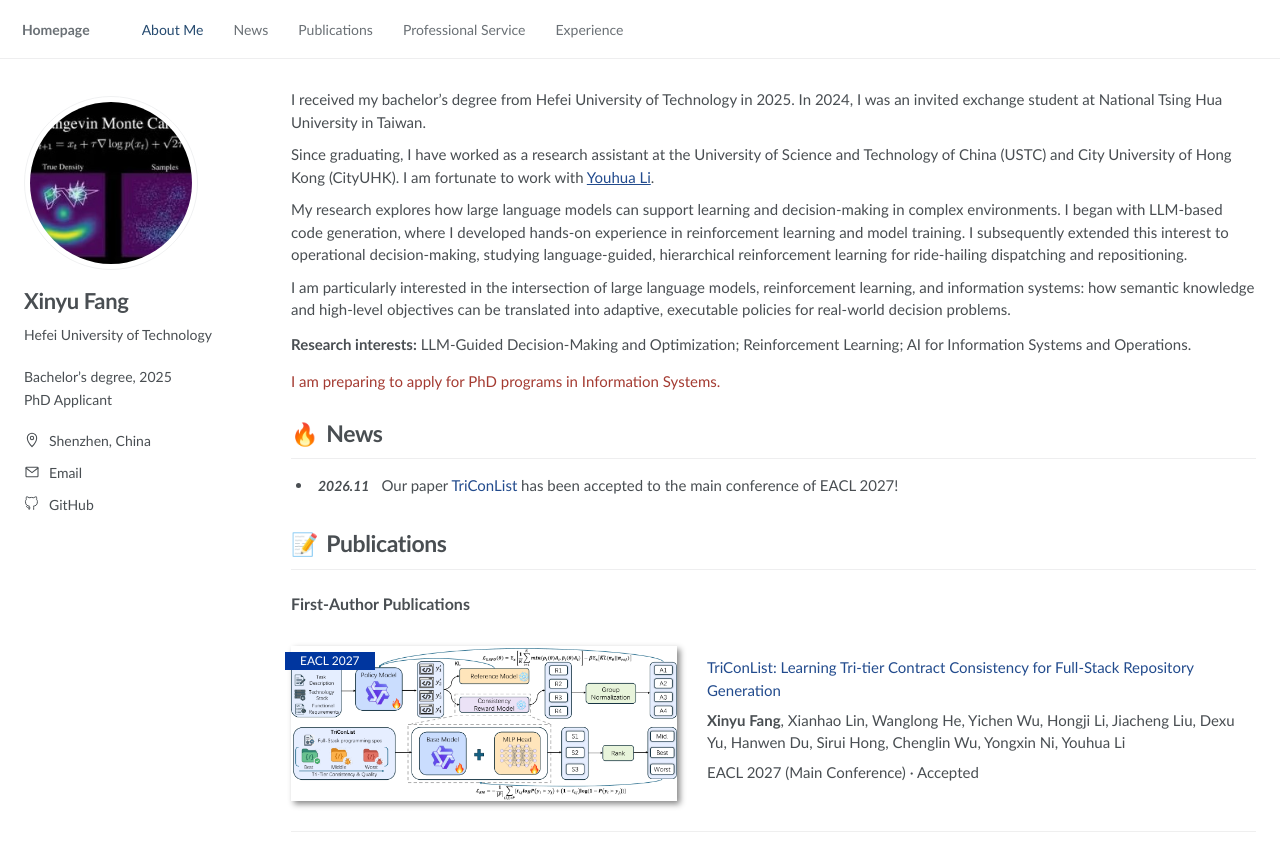
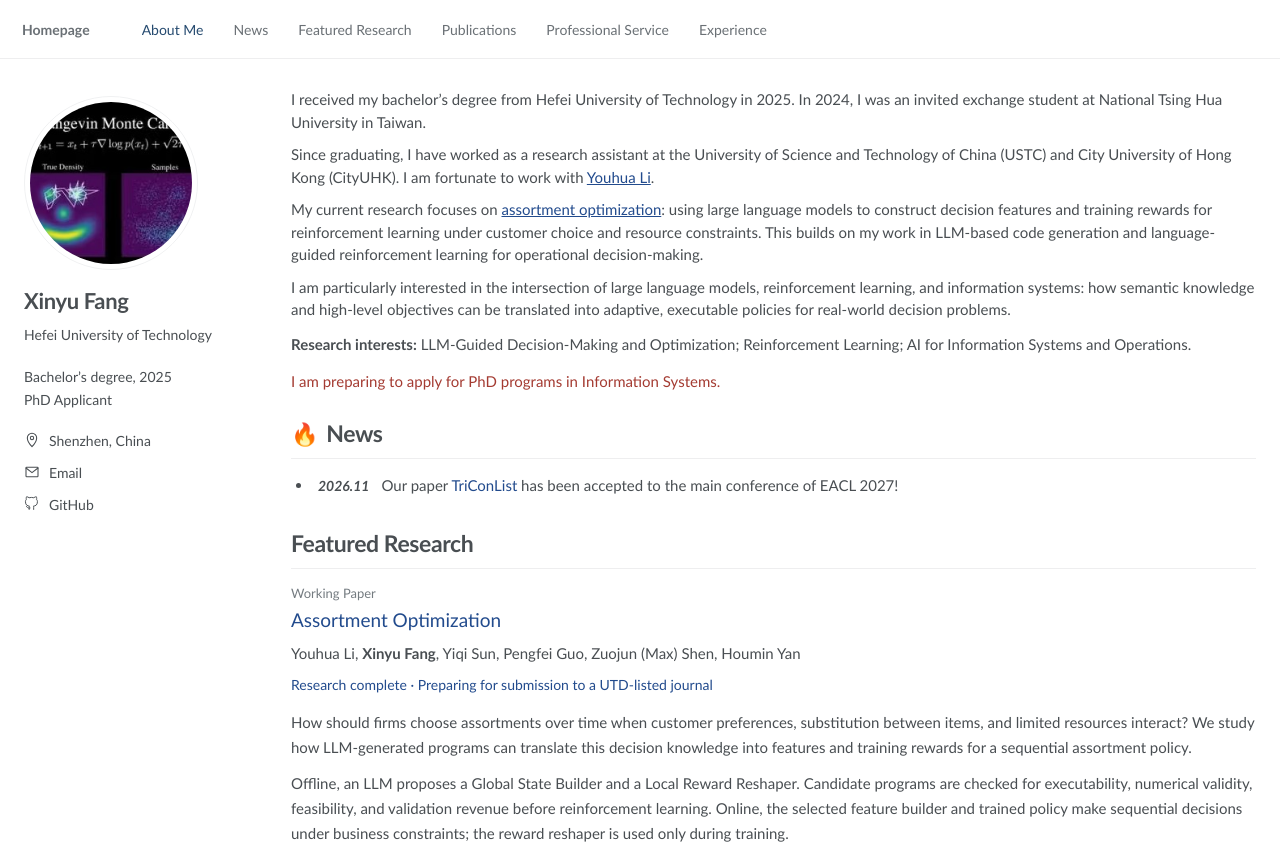
Before and after one commit to 1-fang/1-fang.github.io, a plain HTML site: page index.html in a window 1280 px wide. Shown: the top 849 px of the page. Drawn offline with Linux system fonts and the light colour scheme.

Commit message:
Feature completed assortment optimization working paper

```diff
--- a/assets/main.js
+++ b/assets/main.js
@@ -31,6 +31,23 @@
     const label = name === p.name ? `<strong>${esc(name)}</strong>` : esc(name);
     return label + (corresponding.includes(name) ? '<sup class="corresponding-mark" title="Corresponding author">†</sup>' : "");
   }).join(", ");
+  const featured = p.featuredResearch;
+  if (featured) {
+    document.getElementById("featured-research-content").innerHTML = `
+      <article class="featured-work" id="${esc(featured.slug)}">
+        <p class="work-type">${esc(featured.type)}</p>
+        <h3 class="work-title">${esc(featured.title)}</h3>
+        <p class="authors">${authors(featured.authors)}</p>
+        <p class="work-status">${esc(featured.status)}</p>
+        <div class="work-story">${featured.story.map(paragraph => `<p>${esc(paragraph)}</p>`).join("")}</div>
+        <figure class="work-figure"><img src="${esc(featured.image)}" alt="${esc(featured.imageAlt)}" width="${featured.imageWidth}" height="${featured.imageHeight}" decoding="async">
+          <figcaption>Method overview: offline program synthesis and policy learning; online sequential assortment decisions.</figcaption>
+        </figure>
+      </article>`;
+  } else {
+    document.getElementById("featured-research").hidden = true;
+    document.querySelector('.nav-links a[href="#featured-research"]').hidden = true;
+  }
   const groups = [...new Set(p.publications.map(item => item.group))];
   document.getElementById("publication-list").innerHTML = groups.map(group => `
     <div class="publication-group"><h3 class="publication-group-title">${esc(group)}</h3>
--- a/assets/style.css
+++ b/assets/style.css
@@ -36,3 +36,14 @@
 
 /* Profile and introduction follow the reference homepage typography. */
 .role{white-space:pre-line}.about p{line-height:1.5;margin-bottom:10px}.about a{text-decoration:underline}.research-interests{margin-top:12px!important}
+
+/* The completed working paper is presented separately from publications. */
+.featured-work{scroll-margin-top:84px}
+.work-type{margin:0 0 3px;color:var(--muted);font-size:13px}
+.work-title{margin:0 0 7.5px;color:var(--link);font-size:19px;font-weight:400;line-height:1.5}
+.work-status{margin:9px 0 15px;color:var(--link);font-size:14px}
+.work-story p{margin:0 0 12px;line-height:1.65}
+.work-figure{margin:20px 0 0}
+.work-figure img{display:block;width:100%;height:auto;border:1px solid #eceeef;background:#fff}
+.work-figure figcaption{margin-top:8px;color:var(--muted);font-size:12px;line-height:1.5}
+@media(max-width:767px){.featured-work{scroll-margin-top:112px}.work-title{font-size:18px}.work-status{font-size:13px}.work-figure{margin-top:16px}}
--- a/index.html
+++ b/index.html
@@ -7,9 +7,9 @@
   <meta name="color-scheme" content="light">
   <title>Xinyu Fang - Homepage</title>
   <link rel="icon" href="assets/avatar.jpg" type="image/jpeg">
-  <link rel="stylesheet" href="assets/style.css?v=20261114-bio">
-  <script src="profile.js?v=20261114-avatar" defer></script>
-  <script src="assets/main.js?v=20261114-avatar" defer></script>
+  <link rel="stylesheet" href="assets/style.css?v=20261117-assortment">
+  <script src="profile.js?v=20261117-assortment" defer></script>
+  <script src="assets/main.js?v=20261117-assortment" defer></script>
 </head>
 <body>
   <a class="skip-link" href="#about-me">Skip to content</a>
@@ -18,7 +18,7 @@
       <a class="brand" href="#about-me">Homepage</a>
       <div class="nav-links">
         <a href="#about-me">About Me</a><a href="#news">News</a>
-        <a href="#publications">Publications</a><a href="#service">Professional Service</a>
+        <a href="#featured-research">Featured Research</a><a href="#publications">Publications</a><a href="#service">Professional Service</a>
         <a href="#experience">Experience</a>
       </div>
     </nav>
@@ -28,6 +28,7 @@
     <main id="content">
       <section id="about-me" class="about" aria-label="About Me"></section>
       <section id="news"><h2><span aria-hidden="true">🔥</span> News</h2><ul class="news-list" id="news-list"></ul></section>
+      <section id="featured-research"><h2>Featured Research</h2><div id="featured-research-content"></div></section>
       <section id="publications"><h2><span aria-hidden="true">📝</span> Publications</h2><div id="publication-list"></div></section>
       <section id="service"><h2><span aria-hidden="true">📋</span> Professional Service</h2><ul class="simple-list" id="service-list"></ul></section>
       <section id="experience"><h2><span aria-hidden="true">🎓</span> Education &amp; Experience</h2><ul class="simple-list" id="experience-list"></ul></section>
--- a/profile.js
+++ b/profile.js
@@ -17,7 +17,14 @@ window.PROFILE = {
       },
       "."
     ],
-    "My research explores how large language models can support learning and decision-making in complex environments. I began with LLM-based code generation, where I developed hands-on experience in reinforcement learning and model training. I subsequently extended this interest to operational decision-making, studying language-guided, hierarchical reinforcement learning for ride-hailing dispatching and repositioning.",
+    [
+      "My current research focuses on ",
+      {
+        "text": "assortment optimization",
+        "url": "#assortment-optimization"
+      },
+      ": using large language models to construct decision features and training rewards for reinforcement learning under customer choice and resource constraints. This builds on my work in LLM-based code generation and language-guided reinforcement learning for operational decision-making."
+    ],
     "I am particularly interested in the intersection of large language models, reinforcement learning, and information systems: how semantic knowledge and high-level objectives can be translated into adaptive, executable policies for real-world decision problems."
   ],
   "announcement": "I am preparing to apply for PhD programs in Information Systems.",
@@ -273,5 +280,27 @@ window.PROFILE = {
     "LLM-Guided Decision-Making and Optimization",
     "Reinforcement Learning",
     "AI for Information Systems and Operations"
-  ]
+  ],
+  "featuredResearch": {
+    "slug": "assortment-optimization",
+    "title": "Assortment Optimization",
+    "authors": [
+      "Youhua Li",
+      "Xinyu Fang",
+      "Yiqi Sun",
+      "Pengfei Guo",
+      "Zuojun (Max) Shen",
+      "Houmin Yan"
+    ],
+    "type": "Working Paper",
+    "status": "Research complete · Preparing for submission to a UTD-listed journal",
+    "story": [
+      "How should firms choose assortments over time when customer preferences, substitution between items, and limited resources interact? We study how LLM-generated programs can translate this decision knowledge into features and training rewards for a sequential assortment policy.",
+      "Offline, an LLM proposes a Global State Builder and a Local Reward Reshaper. Candidate programs are checked for executability, numerical validity, feasibility, and validation revenue before reinforcement learning. Online, the selected feature builder and trained policy make sequential decisions under business constraints; the reward reshaper is used only during training."
+    ],
+    "image": "assets/publications/assortment-method.webp",
+    "imageWidth": 3000,
+    "imageHeight": 1590,
+    "imageAlt": "Assortment optimization framework: offline LLM program synthesis and verification, reinforcement learning with a Global State Builder and Local Reward Reshaper, and online constrained sequential decisions."
+  }
 };
```
Also changed, not shown: assets/publications/assortment-method.webp (added), 2 other files.
